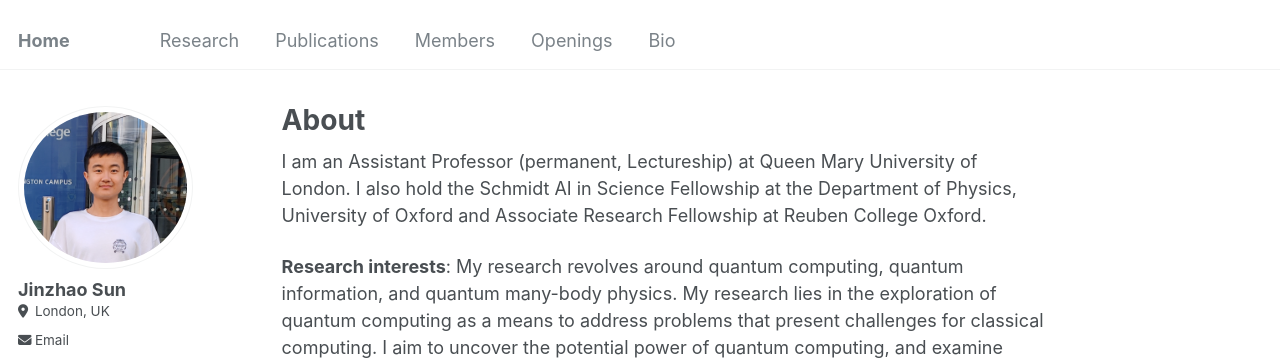
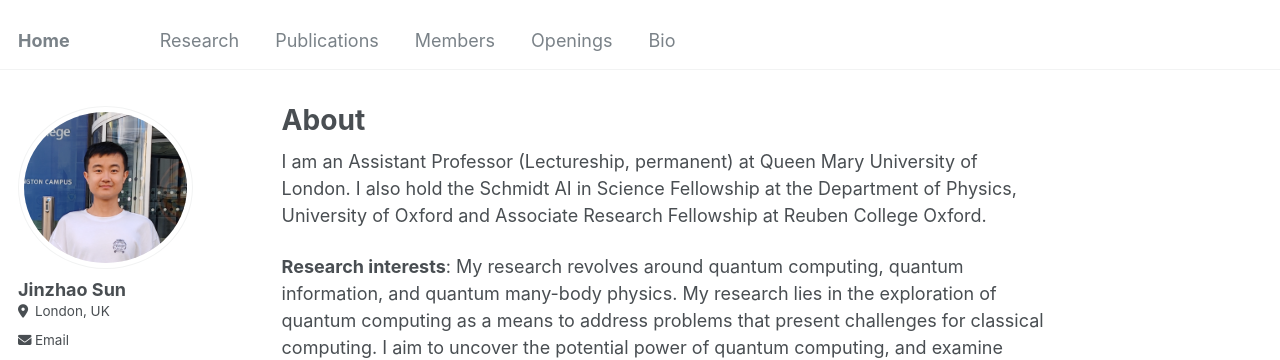
Before and after one commit to jinzhao-sun/jinzhao-sun.github.io, a Jekyll site: the page built from _pages/about.md, in a window 1280 px wide and 900 px high. Shown: the top 360 px of the window. Built offline with Jekyll 4.4.1, drawn with Linux system fonts in a browser that asks for light colours; some web fonts are replaced.

```diff
--- a/_pages/about.md
+++ b/_pages/about.md
@@ -7,7 +7,7 @@ redirect_from:
   - /about.html
 ---
 
-I am an Assistant Professor (permanent, Lectureship) at Queen Mary University of London. I also hold the Schmidt AI in Science Fellowship at the Department of Physics, University of Oxford and Associate Research Fellowship at Reuben College Oxford.
+I am an Assistant Professor (Lectureship, permanent) at Queen Mary University of London. I also hold the Schmidt AI in Science Fellowship at the Department of Physics, University of Oxford and Associate Research Fellowship at Reuben College Oxford.
 
 **Research interests**: My research revolves around quantum computing, quantum information, and quantum many-body physics. My research lies in the exploration of quantum computing as a means to address problems that present challenges for classical computing. I aim to uncover the potential power of quantum computing, and examine whether it holds advantages in addressing quantum many-body problems.
 
```
